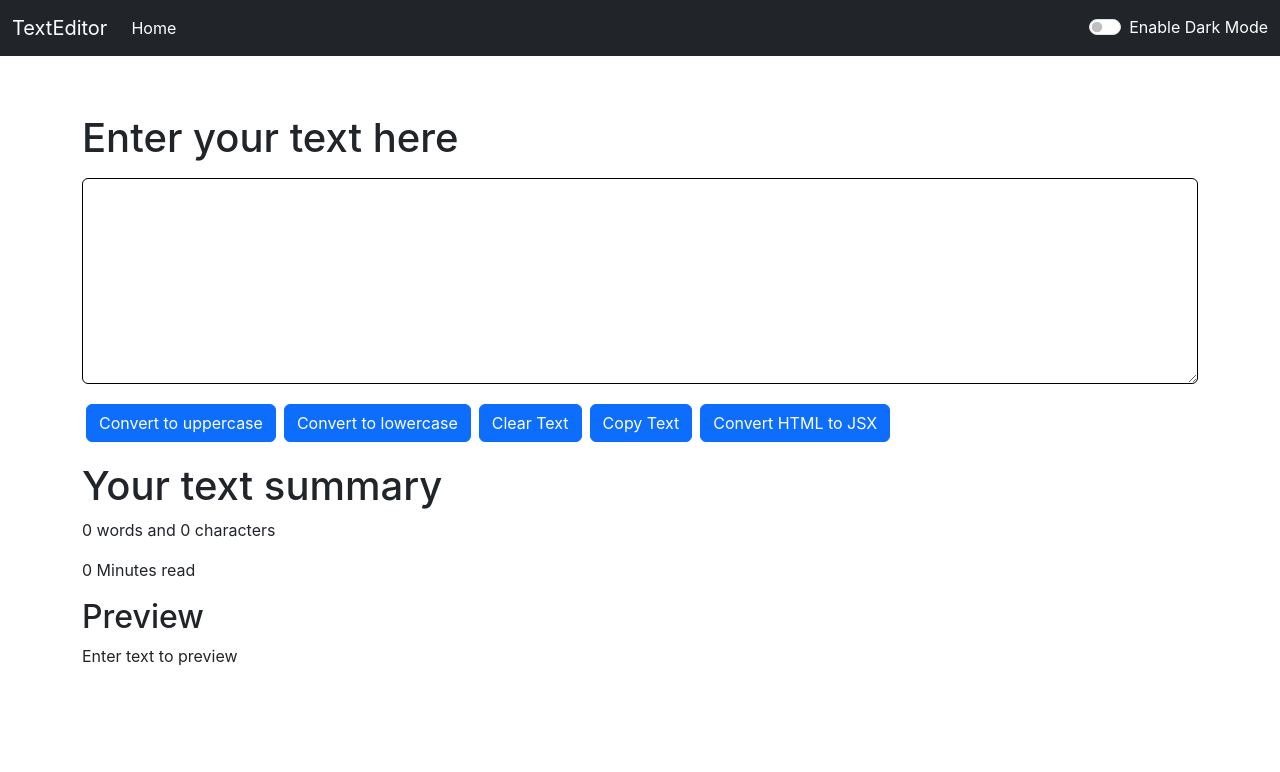
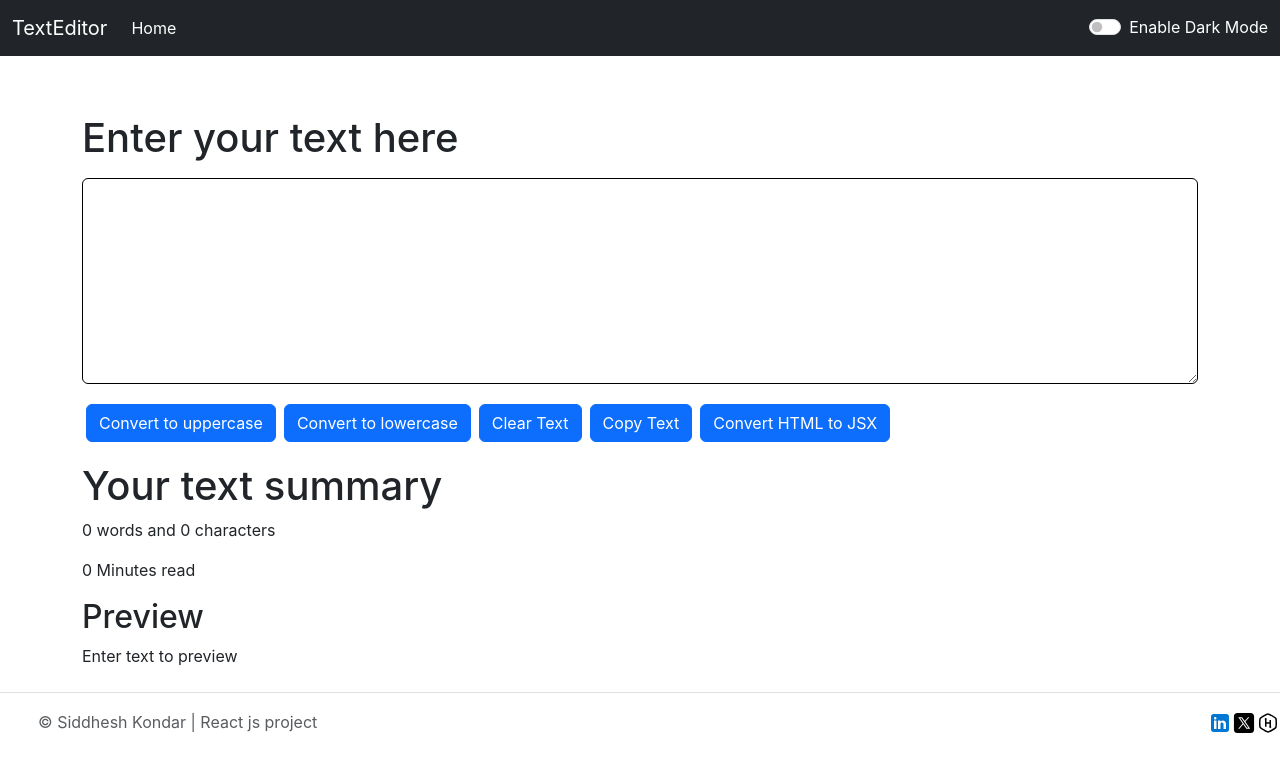
Before and after one commit to SiddheshKondar/Convert-Your-Text, a React (Create React App) app: page / in a window 1280 px wide. Shown: the top 772 px of the page. Built offline with nearby package versions, Linux system fonts and the light colour scheme.

Commit message:
initial commit

```diff
--- a/src/App.js
+++ b/src/App.js
@@ -5,6 +5,7 @@ import Textform from "./Components/Textform";
 import Navbar from "./Components/Navbar";
 import React, { useState } from "react";
 import Alert from "./Components/Alert";
+import Footer from "./Components/Footer";
 // import {
 //   BrowserRouter as Router,
 //     Routes,
@@ -59,6 +60,7 @@ function App() {
         mode={mode}
         showalert={showalert}
       />
+      <Footer/>
     </>
   );
 }
--- /dev/null
+++ b/src/Components/Footer.js
@@ -0,0 +1,34 @@
+import React from 'react'
+
+export default function Footer() {
+  return (
+    <div >
+        <footer className="d-flex flex-wrap justify-content-between align-items-center py-3 my-4 border-top">
+  <div className="col-md-4 d-flex align-items-center">
+    <a href="/" className="mb-3 me-2 mb-md-0 text-muted text-decoration-none lh-1">
+      <svg className="bi" width={30} height={24}><use xlinkHref="#bootstrap" /></svg>
+    </a>
+    <span className="mb-3 mb-md-0 text-muted" style={{color:"white"}}>© Siddhesh Kondar | React js project</span>
+  </div>
+  <ul className="nav col-md-4 justify-content-end list-unstyled d-flex">
+   <li classname="ms-3 m-1"><a classname="text-muted" href="https://www.linkedin.com/in/siddhesh-kondar/"target="_blank"><svg xmlns="http://www.w3.org/2000/svg" x="0px" y="0px" width={24} height={24} viewBox="0 0 48 48">
+      <path fill="#0078d4" d="M42,37c0,2.762-2.238,5-5,5H11c-2.761,0-5-2.238-5-5V11c0-2.762,2.239-5,5-5h26c2.762,0,5,2.238,5,5	V37z" /><path d="M30,37V26.901c0-1.689-0.819-2.698-2.192-2.698c-0.815,0-1.414,0.459-1.779,1.364	c-0.017,0.064-0.041,0.325-0.031,1.114L26,37h-7V18h7v1.061C27.022,18.356,28.275,18,29.738,18c4.547,0,7.261,3.093,7.261,8.274	L37,37H30z M11,37V18h3.457C12.454,18,11,16.528,11,14.499C11,12.472,12.478,11,14.514,11c2.012,0,3.445,1.431,3.486,3.479	C18,16.523,16.521,18,14.485,18H18v19H11z" opacity=".05" /><path d="M30.5,36.5v-9.599c0-1.973-1.031-3.198-2.692-3.198c-1.295,0-1.935,0.912-2.243,1.677	c-0.082,0.199-0.071,0.989-0.067,1.326L25.5,36.5h-6v-18h6v1.638c0.795-0.823,2.075-1.638,4.238-1.638	c4.233,0,6.761,2.906,6.761,7.774L36.5,36.5H30.5z M11.5,36.5v-18h6v18H11.5z M14.457,17.5c-1.713,0-2.957-1.262-2.957-3.001	c0-1.738,1.268-2.999,3.014-2.999c1.724,0,2.951,1.229,2.986,2.989c0,1.749-1.268,3.011-3.015,3.011H14.457z" opacity=".07" /><path fill="#fff" d="M12,19h5v17h-5V19z M14.485,17h-0.028C12.965,17,12,15.888,12,14.499C12,13.08,12.995,12,14.514,12	c1.521,0,2.458,1.08,2.486,2.499C17,15.887,16.035,17,14.485,17z M36,36h-5v-9.099c0-2.198-1.225-3.698-3.192-3.698	c-1.501,0-2.313,1.012-2.707,1.99C24.957,25.543,25,26.511,25,27v9h-5V19h5v2.616C25.721,20.5,26.85,19,29.738,19	c3.578,0,6.261,2.25,6.261,7.274L36,36L36,36z" />
+    </svg></a></li>
+
+    <li classname="ms-3 m-1"><a classname="text-muted" href="https://twitter.com/Siddheshkondar"target="_blank"><svg xmlns="http://www.w3.org/2000/svg" x="0px" y="0px" width={24} height={24} viewBox="0 0 50 50">
+      <path d="M 11 4 C 7.134 4 4 7.134 4 11 L 4 39 C 4 42.866 7.134 46 11 46 L 39 46 C 42.866 46 46 42.866 46 39 L 46 11 C 46 7.134 42.866 4 39 4 L 11 4 z M 13.085938 13 L 21.023438 13 L 26.660156 21.009766 L 33.5 13 L 36 13 L 27.789062 22.613281 L 37.914062 37 L 29.978516 37 L 23.4375 27.707031 L 15.5 37 L 13 37 L 22.308594 26.103516 L 13.085938 13 z M 16.914062 15 L 31.021484 35 L 34.085938 35 L 19.978516 15 L 16.914062 15 z" />
+    </svg></a></li>
+
+ <li classname="ms-3 m-1"><a classname="text-muted" href="https://www.hackerrank.com/profile/siddheshkondar20"target="_blank"><svg xmlns="http://www.w3.org/2000/svg" x="0px" y="0px" width={24} height={24} viewBox="0 0 32 32">
+      <path d="M 15.998047 3 C 14.225047 3 5.5352031 7.9839062 4.6582031 9.5039062 C 3.7802031 11.024906 3.7802031 20.983047 4.6582031 22.498047 C 5.5392031 24.017047 14.229047 29 15.998047 29 C 17.762047 29 26.451938 24.019953 27.335938 22.501953 C 28.222938 20.979953 28.222938 11.014047 27.335938 9.4980469 L 27.335938 9.4960938 C 26.444937 7.9790937 17.756047 3 15.998047 3 z M 15.996094 5.0117188 C 17.693094 5.3647187 24.417703 9.2167656 25.595703 10.509766 C 26.135703 12.150766 26.134703 19.844281 25.595703 21.488281 C 24.425703 22.779281 17.695094 26.636281 15.996094 26.988281 C 14.298094 26.638281 7.5723906 22.783234 6.4003906 21.490234 C 5.8653906 19.842234 5.8653906 12.155766 6.4003906 10.509766 C 7.5693906 9.2167656 14.297094 5.3617187 15.996094 5.0117188 z M 13 9 L 11 11 L 12 11 L 12 21 L 14 21 L 14 17 L 18 17 L 18 21 L 17 21 L 19 23 L 21 21 L 20 21 L 20 12 L 18 12 L 18 15 L 14 15 L 14 11 L 15 11 L 13 9 z" />
+    </svg></a></li>
+
+
+
+  </ul>
+</footer>
+
+
+    </div>
+  )
+}
```
